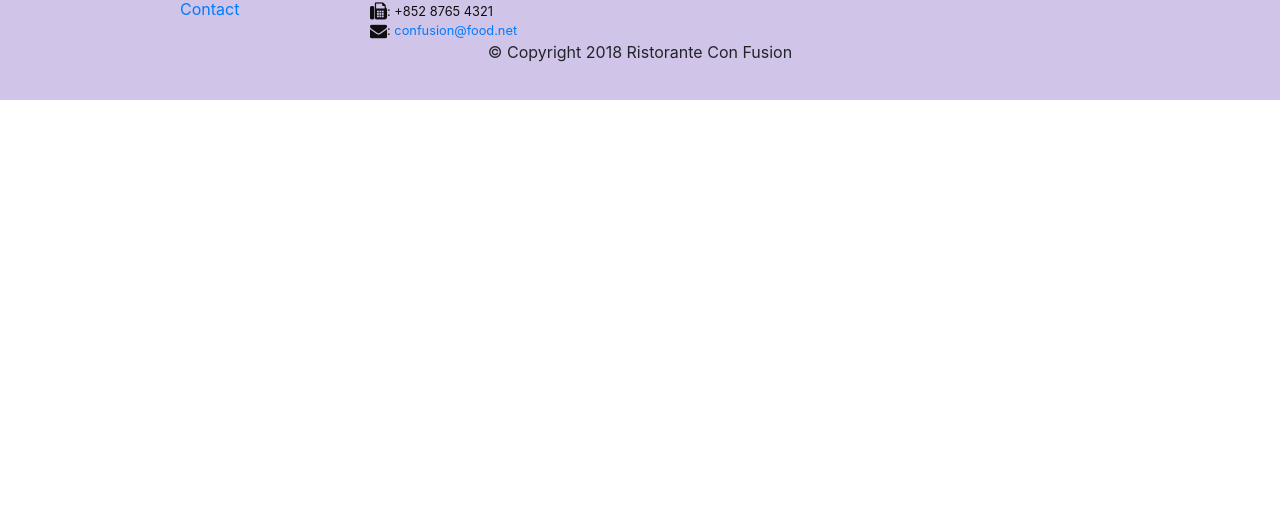
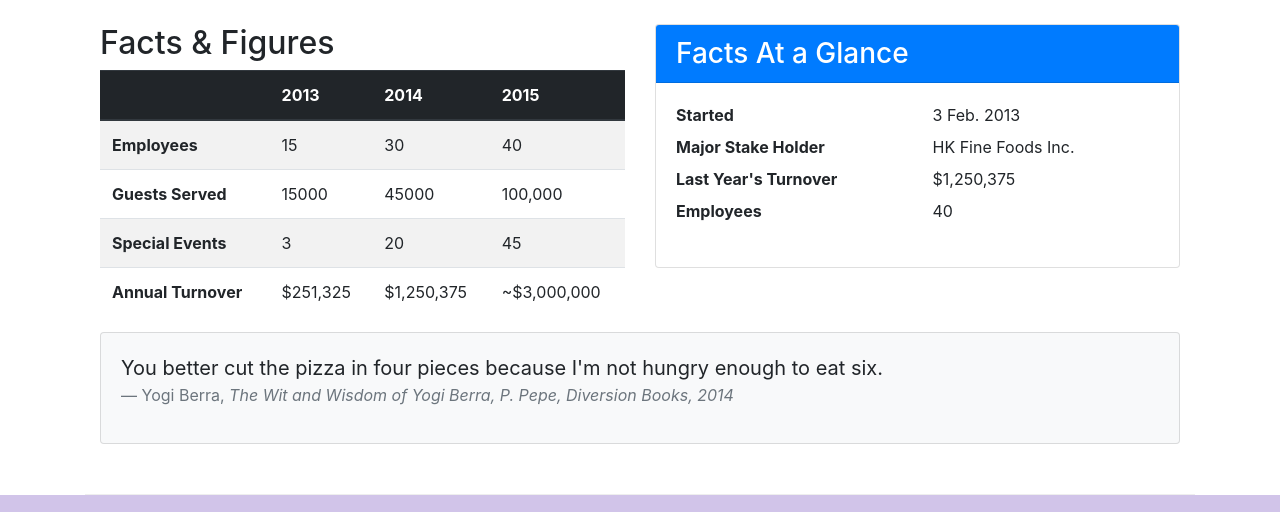
Before and after one commit to davidmelendez/back-end-ui-coursera, a website: page aboutus.html in a window 1280 px wide. Shown: the part 1475-1987 px from the top of the page. Before the commit the page ends 1575 px from the top, so only its background shows below. Drawn offline with nearby package versions, Linux system fonts and the light colour scheme.

Commit message:
Tables and Cards

```diff
--- a/aboutus.html
+++ b/aboutus.html
@@ -76,8 +76,8 @@
         </div>
 
 
-        <div class="row">
-            <div class="col-sm">
+        <div class="row row-content">
+            <div class="col-12">
                 <h2>Corporate Leadership</h2>
                 <h3>Peter Pan <small>Chief Epicurious Officer</small></h3>
                 <p class="d-none d-sm-block">Our CEO, Peter, credits his hardworking East Asian immigrant parents who undertook the arduous
@@ -103,6 +103,81 @@
                         winning hit! Amma Mia!</em></p>
             </div>
         </div>
+
+        <div class="row row-content">
+            <div class="col-12 col-sm-6">
+                <h2>Facts &amp; Figures</h2>
+                <div class="table-responsive">
+                    <table class="table table-striped">
+                        <thead class="thead-dark">
+                            <tr>
+                                <th>&nbsp;</th>
+                                <th>2013</th>
+                                <th>2014</th>
+                                <th>2015</th>
+                            </tr>
+                        </thead>
+                        <tbody>
+                            <tr>
+                                <th>Employees</th>
+                                <td>15</td>
+                                <td>30</td>
+                                <td>40</td>
+                            </tr>
+                            <tr>
+                                <th>Guests Served</th>
+                                <td>15000</td>
+                                <td>45000</td>
+                                <td>100,000</td>
+                            </tr>
+                            <tr>
+                                <th>Special Events</th>
+                                <td>3</td>
+                                <td>20</td>
+                                <td>45</td>
+                            </tr>
+                            <tr>
+                                <th>Annual Turnover</th>
+                                <td>$251,325</td>
+                                <td>$1,250,375</td>
+                                <td>~$3,000,000</td>
+                            </tr>
+                        </tbody>
+                    </table>
+                </div>
+            </div>
+
+                <div class="col-12 col-sm-6">
+                    <div class="card">
+                        <h3 class="card-header bg-primary text-white">Facts At a Glance</h3>
+                        <div class="card-body">
+                            <dl class="row">
+                                <dt class="col-6">Started</dt>
+                                <dd class="col-6">3 Feb. 2013</dd>
+                                <dt class="col-6">Major Stake Holder</dt>
+                                <dd class="col-6">HK Fine Foods Inc.</dd>
+                                <dt class="col-6">Last Year's Turnover</dt>
+                                <dd class="col-6">$1,250,375</dd>
+                                <dt class="col-6">Employees</dt>
+                                <dd class="col-6">40</dd>
+                            </dl>
+                        </div>
+                    </div>
+
+                </div>
+                <div class="col-12">
+                    <div class="card card-body bg-light">
+                        <blockquote class="blockquote">
+                            <p class="mb-0">You better cut the pizza in four pieces because
+                                I'm not hungry enough to eat six.</p>
+                            <footer class="blockquote-footer">Yogi Berra,
+                                <cite title="Source Title">The Wit and Wisdom of Yogi Berra,
+                                P. Pepe, Diversion Books, 2014</cite>
+                            </footer>
+                        </blockquote>
+                    </div>
+                </div>
+       </div>
 
     </div>
 
```
